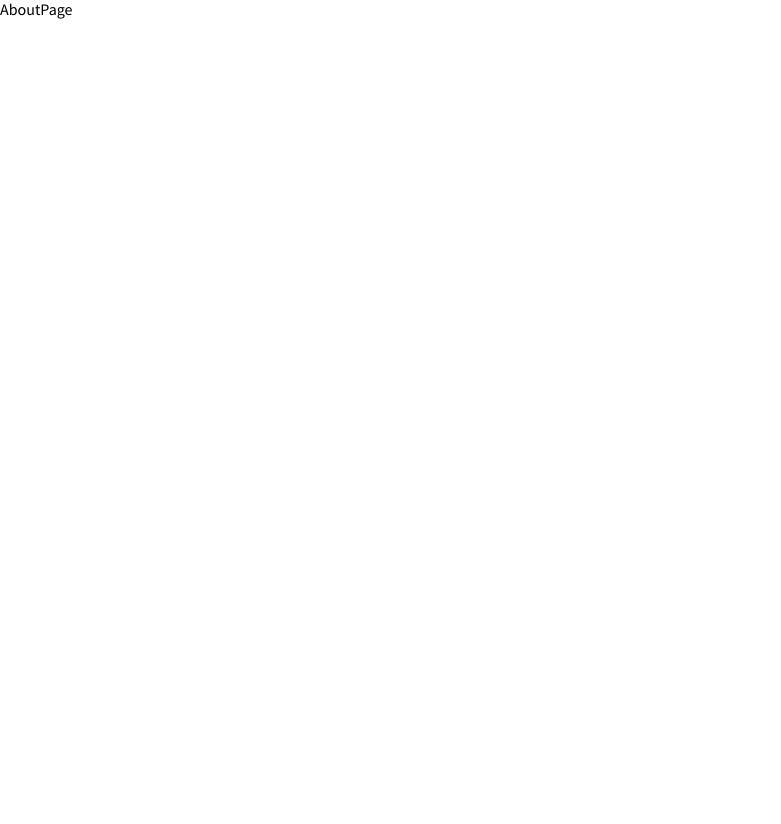
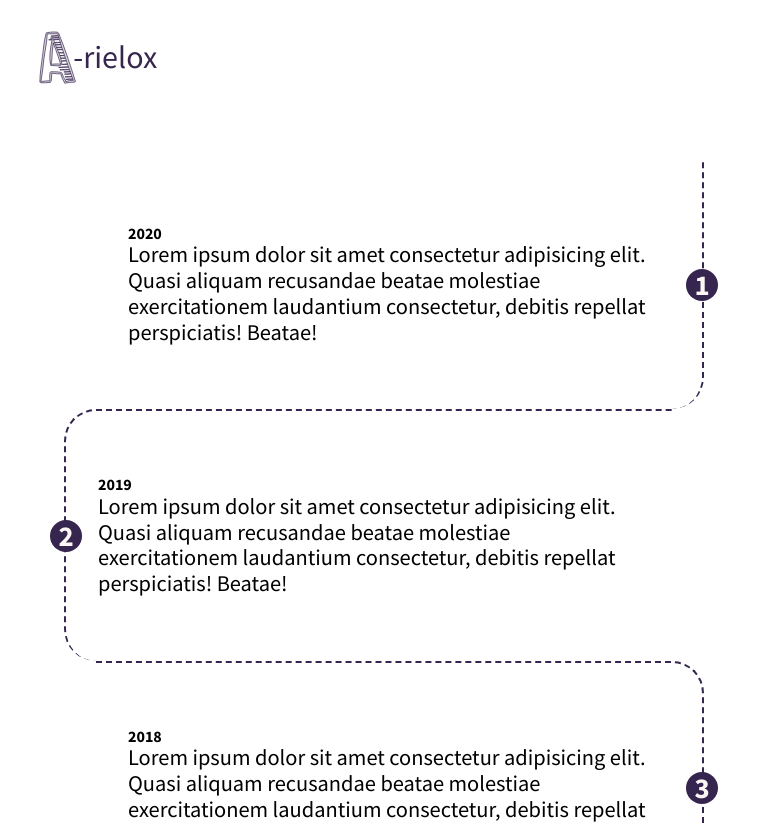
Before and after one commit to A-rielox/R-portfolio--01, a React (Create React App) app: page /about in a window 1280 px wide. Shown: the top 824 px of the page, without its empty margins (0-781 px from the left). Before the commit the page ends 800 px from the top, so only its background shows below. Built offline with nearby package versions, Linux system fonts and the light colour scheme.

Commit message:
timeline base

```diff
--- a/src/components/AboutPage.js
+++ b/src/components/AboutPage.js
@@ -1,7 +1,223 @@
 import React from 'react';
+import styled, { keyframes } from 'styled-components';
+
+import { motion } from 'framer-motion';
+import LogoMainPage from './subComponents/LogoMainPage';
+import UpArrow from './mySkillsComponents/UpArrow';
 
 const AboutPage = () => {
-   return <div>AboutPage</div>;
+   const scrollTop = () => {
+      return window.scroll({
+         top: 0,
+         left: 0,
+         behavior: 'smooth',
+      });
+   };
+
+   return (
+      <MainContainer
+         className="MAIN CONTAINER"
+         initial={{ opacity: 0 }}
+         animate={{ opacity: 1, transition: { duration: 1.5 } }}
+         exit={{ opacity: 0, transition: { duration: 0.5 } }}
+      >
+         <LogoMainPage color="light" />
+
+         <Content className="COOOOONTENT">
+            <Timeline>
+               <Item>
+                  <h4>2020</h4>
+                  <p>
+                     Lorem ipsum dolor sit amet consectetur adipisicing elit.
+                     Quasi aliquam recusandae beatae molestiae exercitationem
+                     laudantium consectetur, debitis repellat perspiciatis!
+                     Beatae!
+                  </p>
+
+                  <span>1</span>
+               </Item>
+
+               <Item>
+                  <h4>2019</h4>
+                  <p>
+                     Lorem ipsum dolor sit amet consectetur adipisicing elit.
+                     Quasi aliquam recusandae beatae molestiae exercitationem
+                     laudantium consectetur, debitis repellat perspiciatis!
+                     Beatae!
+                  </p>
+
+                  <span>2</span>
+               </Item>
+
+               <Item>
+                  <h4>2018</h4>
+                  <p>
+                     Lorem ipsum dolor sit amet consectetur adipisicing elit.
+                     Quasi aliquam recusandae beatae molestiae exercitationem
+                     laudantium consectetur, debitis repellat perspiciatis!
+                     Beatae!
+                  </p>
+
+                  <span>3</span>
+               </Item>
+
+               <Item>
+                  <h4>2017</h4>
+                  <p>
+                     Lorem ipsum dolor sit amet consectetur adipisicing elit.
+                     Quasi aliquam recusandae beatae molestiae exercitationem
+                     laudantium consectetur, debitis repellat perspiciatis!
+                     Beatae!
+                  </p>
+
+                  <span>4</span>
+               </Item>
+
+               <Item>
+                  <h4>2016</h4>
+                  <p>
+                     Lorem ipsum dolor sit amet consectetur adipisicing elit.
+                     Quasi aliquam recusandae beatae molestiae exercitationem
+                     laudantium consectetur, debitis repellat perspiciatis!
+                     Beatae!
+                  </p>
+
+                  <span>5</span>
+               </Item>
+
+               <Item>
+                  <h4>2015</h4>
+                  <p>
+                     Lorem ipsum dolor sit amet consectetur adipisicing elit.
+                     Quasi aliquam recusandae beatae molestiae exercitationem
+                     laudantium consectetur, debitis repellat perspiciatis!
+                     Beatae!
+                  </p>
+
+                  <span>6</span>
+               </Item>
+            </Timeline>
+         </Content>
+
+         <Svg
+            onClick={scrollTop}
+            initial={{ opacity: 0 }}
+            whileInView={{ opacity: 1, transition: { duration: 1.5 } }}
+            viewport={{ once: false, amount: 0.7 }}
+         >
+            <UpArrow width={70} height={70} />
+         </Svg>
+      </MainContainer>
+   );
 };
 
 export default AboutPage;
+
+const Bounce = keyframes`
+   from {  transform:translate(-50%, -50%) rotate(-90deg)  scale(1.2);   }
+   to {  transform: translate(-50%, -50%) rotate(-90deg) scale(1);   }
+`;
+
+const MainContainer = styled(motion.div)`
+   min-width: 100vw;
+   min-height: 100vh;
+   position: relative;
+`;
+
+const Timeline = styled.div`
+   width: 80vw;
+   max-width: 40rem;
+
+   & p {
+      margin-bottom: 0;
+      padding-right: 2rem;
+      font-size: calc(1em + 0.5vw);
+   }
+`;
+
+const Item = styled.article`
+   border-top: 2px dashed ${props => props.theme.text};
+   margin: 0;
+   padding: 4rem 2rem;
+   position: relative;
+
+   &:nth-child(even) {
+      border-left: 2px dashed ${props => props.theme.text};
+      border-top-left-radius: 2rem;
+      border-bottom-left-radius: 2rem;
+      margin-right: 2rem;
+      padding-right: 0;
+
+      span {
+         left: 0;
+      }
+   }
+
+   &:nth-child(odd) {
+      border-right: 2px dashed ${props => props.theme.text};
+      border-top-right-radius: 2rem;
+      border-bottom-right-radius: 2rem;
+      margin-left: 2rem;
+      padding-right: 0;
+
+      span {
+         right: 0;
+         transform: translate(50%, -50%);
+      }
+   }
+
+   &:first-child {
+      border-top: 0;
+      border-top-right-radius: 0;
+   }
+   &:last-child {
+      border-bottom-left-radius: 0;
+   }
+
+   span {
+      position: absolute;
+      top: 50%;
+      transform: translate(-50%, -50%);
+      margin-bottom: 0;
+      background: ${props => props.theme.text};
+      width: 2rem;
+      height: 2rem;
+      border-radius: 50%;
+      display: grid;
+      place-items: center;
+      color: ${props => props.theme.body};
+      font-weight: bold;
+      font-size: calc(1em + 1vw);
+   }
+`;
+
+const Content = styled.div`
+   display: flex;
+   justify-content: space-between;
+
+   gap: 5vw;
+   position: relative;
+
+   margin-top: 10rem; // padding top 💥
+   padding-left: 5vw;
+   padding-right: 5vw;
+
+   /*  */
+   /*  */
+   /*  */
+`;
+
+const Svg = styled(motion.div)`
+   position: absolute;
+   bottom: -20px;
+   left: 50%;
+   /* transform: translate(-50%, -50%) rotate(-90deg); */
+   cursor: pointer;
+   z-index: 10;
+
+   svg {
+      fill: ${props => props.theme.text};
+   }
+
+   animation: ${Bounce} 0.5s linear infinite alternate;
+`;
--- a/src/components/mainComponents/ContactLink.js
+++ b/src/components/mainComponents/ContactLink.js
@@ -24,7 +24,7 @@ const ContactLink = ({ click, contactModalToggler }) => {
                },
             }}
             whileHover={{ scale: 1.3 }}
-            whileTap={{ scale: 0.9 }}
+            // whileTap={{ scale: 0.9 }}
          >
             contact me
          </motion.h2>
--- a/src/components/modalComponents/ContactModal.js
+++ b/src/components/modalComponents/ContactModal.js
@@ -1,10 +1,11 @@
 import React from 'react';
-import styled from 'styled-components';
+import styled, { keyframes } from 'styled-components';
 import { motion } from 'framer-motion';
 import Backdrop from './ContactModalBackdrop';
 
 import TheContent from './Content';
 import ContactModalParticleComponent from './ContactModalParticleComponent';
+import XClose from './XClose';
 
 const dropIn = {
    hidden: {
@@ -49,13 +50,20 @@ const ContactModal = ({ isContactModal, contactModalToggler }) => {
 
             <TheContent />
 
-            <Button onClick={contactModalToggler}>Close</Button>
+            <Button onClick={contactModalToggler}>
+               <XClose width={30} height={30} />
+            </Button>
          </Content>
       </Backdrop>
    );
 };
 
 export default ContactModal;
+
+const Bounce = keyframes`
+   from {  transform: scale(1.1);   }
+   to {  transform: scale(1);   }
+`;
 
 const Content = styled(motion.div)`
    border-radius: 12px;
@@ -65,6 +73,8 @@ const Content = styled(motion.div)`
 
    background: ${props => props.theme.body};
    position: relative;
+
+   z-index: 2000000;
 `;
 
 const ParticleWrapper = styled(motion.div)``;
@@ -83,11 +93,23 @@ const Button = styled.button`
    background-color: ${props => props.theme.body};
    padding: 0.5rem;
    border-radius: 12px;
+   cursor: pointer;
+
+   svg {
+      padding: 0.5rem;
+      fill: ${props => props.theme.text};
+   }
+
+   animation: ${Bounce} 0.5s linear infinite alternate;
 
    &:hover {
       background-color: ${props => props.theme.text};
       color: ${props => props.theme.body};
       /* border: 3px solid var(--red-light); */
+
+      svg {
+         fill: ${props => props.theme.body};
+      }
    }
 `;
 
--- a/src/components/modalComponents/ContactModalBackdrop.js
+++ b/src/components/modalComponents/ContactModalBackdrop.js
@@ -35,4 +35,6 @@ const Backdrop = styled(motion.div)`
    display: flex;
    align-items: center;
    justify-content: center;
+
+   z-index: 1000000;
 `;
--- /dev/null
+++ b/src/components/modalComponents/XClose.js
@@ -0,0 +1,16 @@
+import React from 'react';
+
+const XClose = props => {
+   return (
+      <svg viewBox="0 0 16 16" {...props}>
+         <path
+            style={{
+               fill: props.fill,
+            }}
+            d="M1.293 1.293a1 1 0 0 1 1.414 0L8 6.586l5.293-5.293a1 1 0 1 1 1.414 1.414L9.414 8l5.293 5.293a1 1 0 0 1-1.414 1.414L8 9.414l-5.293 5.293a1 1 0 0 1-1.414-1.414L6.586 8 1.293 2.707a1 1 0 0 1 0-1.414z"
+         />
+      </svg>
+   );
+};
+
+export default XClose;
```
Also changed, not shown: src/assets/Images/x.svg (added).
